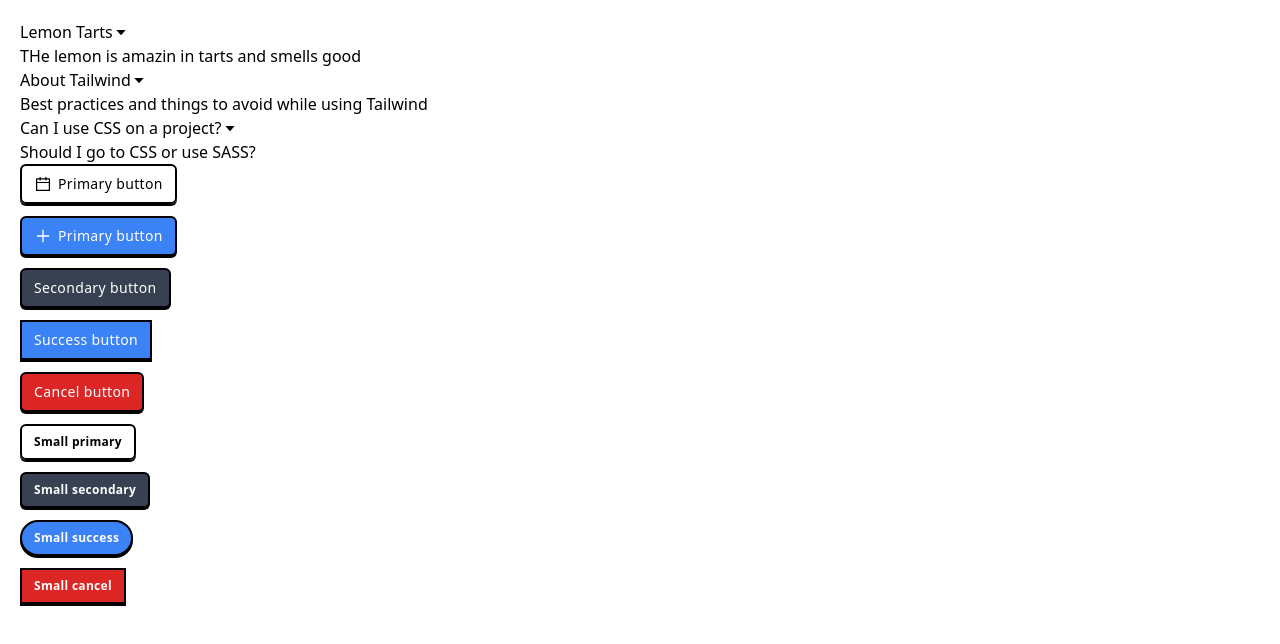
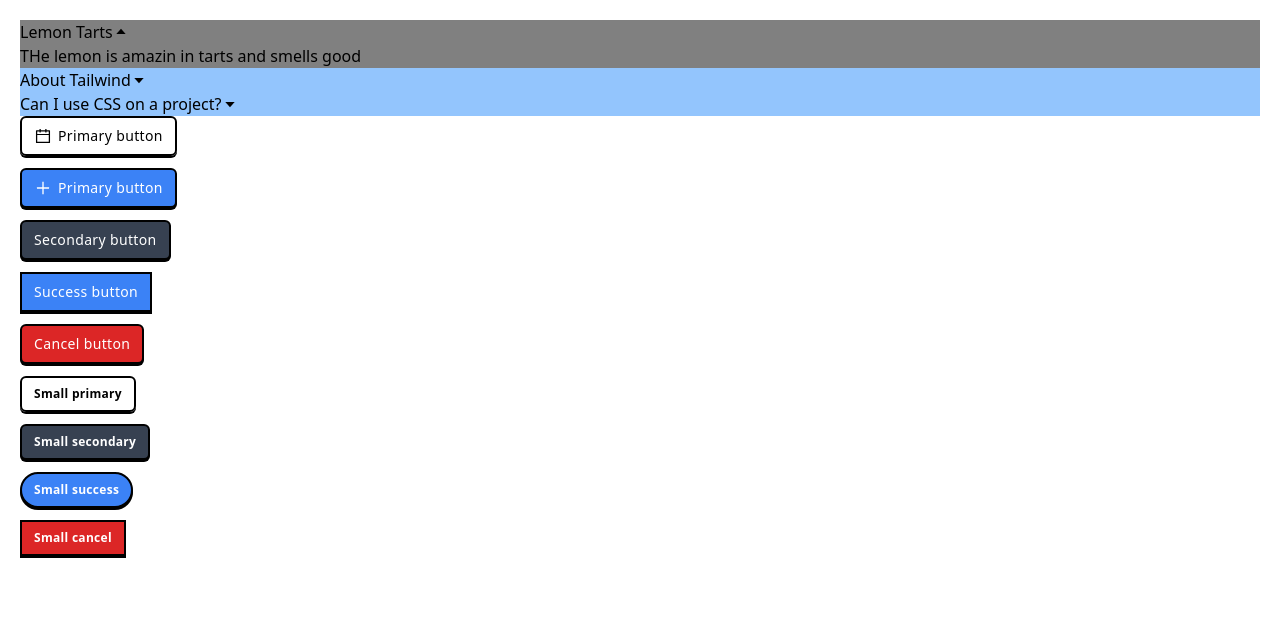
Before and after one commit to mcosme000/react-components, a React (Create React App) app: page / in a window 1280 px wide. Shown: the top 644 px of the page. Built offline with nearby package versions, Linux system fonts and the light colour scheme.

Commit message:
Add logic to display expanded or collapsed content

```diff
--- a/src/App.js
+++ b/src/App.js
@@ -5,14 +5,17 @@ const App = () => {
 
   const items = [
     {
+      id: 1,
       label: 'Lemon Tarts',
       content: 'THe lemon is amazin in tarts and smells good'
     },
     {
+      id: 2,
       label: 'About Tailwind',
       content: 'Best practices and things to avoid while using Tailwind'
     },
     {
+      id: 3,
       label: 'Can I use CSS on a project?',
       content: 'Should I go to CSS or use SASS?'
     }
--- a/src/components/Accordion.js
+++ b/src/components/Accordion.js
@@ -1,24 +1,34 @@
 import { BiCaretDown } from "react-icons/bi";
 import { BiCaretUp } from "react-icons/bi";
+import { useState } from 'react'
+import '../styles/accordion.css'
 
 const Accordion = ({ items }) => {
-  const renderedItems = items.map((item) => {
+  // we set the first section as expanded
+  const [expanded, setExpanded] = useState(0)
+
+  const renderedItems = items.map((item, index) => {
+    const isExpanded = index === expanded
+
     return (
-      <div>
+      <div key={item.id} className={isExpanded ? 'expanded' : 'collapsed'}>
         <div className="flex items-center">
-          <h3>{item['label']}</h3>
-          <BiCaretDown />
+          <h3 onClick={() => setExpanded(index)}>{item['label']}</h3>
+          {isExpanded ? <BiCaretUp /> : <BiCaretDown />}
         </div>
-        <p>{item['content']}</p>
+        {isExpanded && <div>{item.content}</div>}
       </div>
     )
   })
 
   return(
-    <div>
+    <div className="w-auto bg-blue-300">
       {renderedItems}
     </div>
   )
 }
 
 export default Accordion
+
+// About the const content:
+// when comparing with &&, it will return the last truthy value
--- /dev/null
+++ b/src/styles/accordion.css
@@ -0,0 +1,3 @@
+.expanded {
+  background: grey;
+}
```
